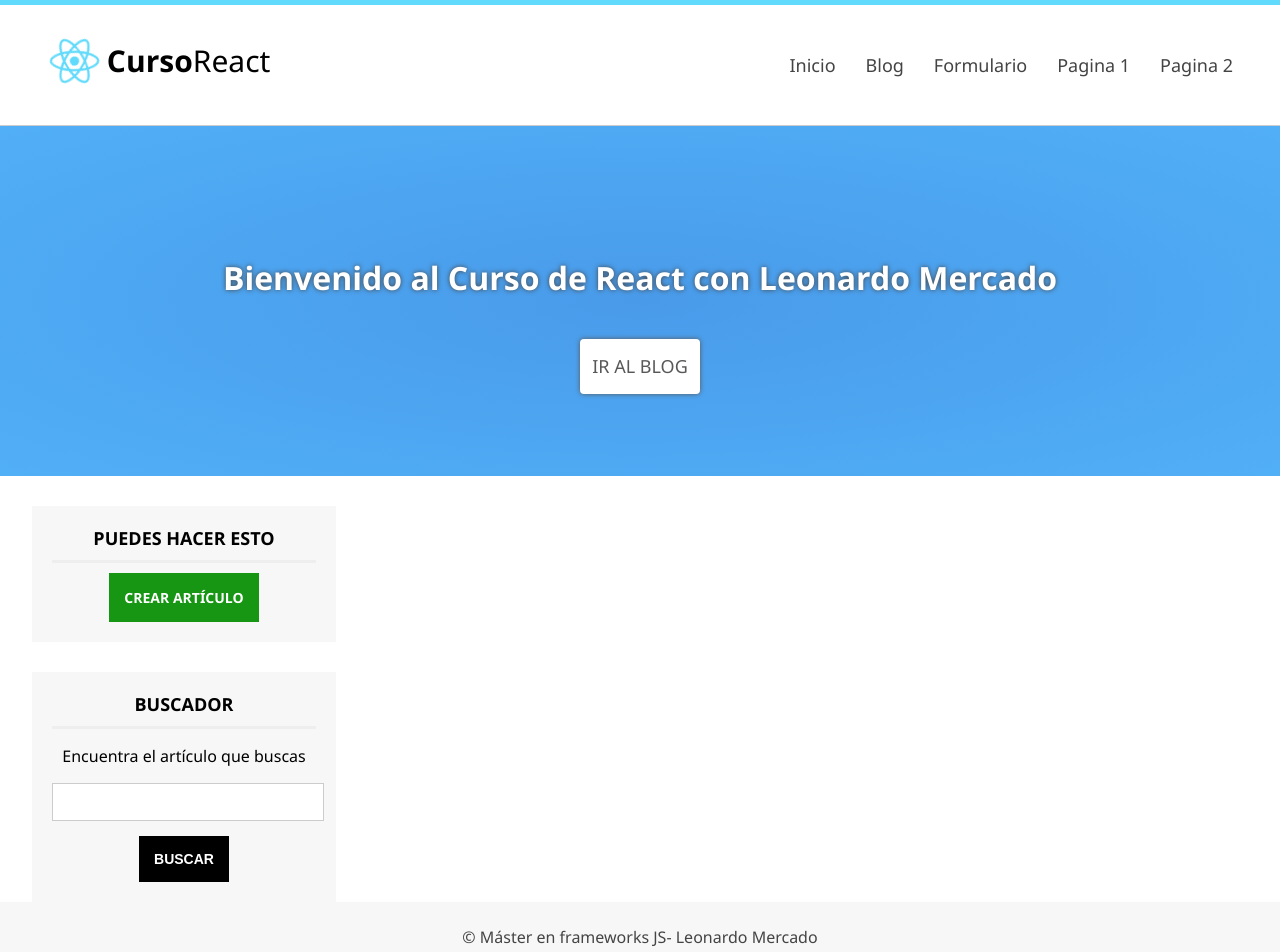
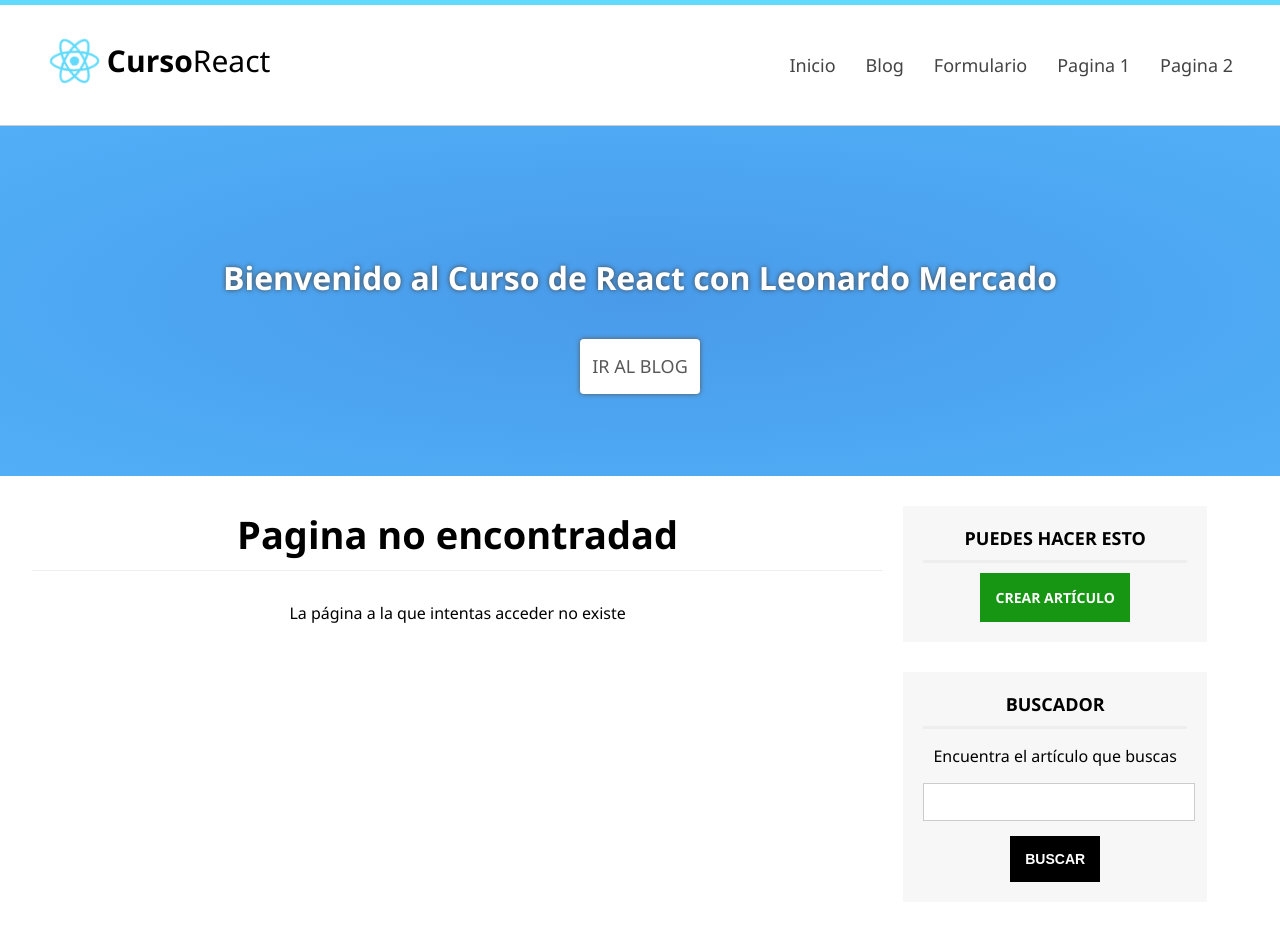
Before and after one commit to mercadol/aprendiendoreact, a React (Create React App) app: page /blog in a window 1280 px wide. Shown: the top 952 px of the page. Built offline with nearby package versions, Linux system fonts and the light colour scheme.

Commit message:
Error 404 y Rutas con condicion por url

```diff
--- a/src/Router.js
+++ b/src/Router.js
@@ -1,5 +1,6 @@
 import React, {Component} from 'react';
 import { BrowserRouter, Route, Switch } from 'react-router-dom';
+import Error from './components/Error';
 import MiComponente from './components/MiComponente';
 import Peliculas from './components/Peliculas';
 import SeccionPruebas from './components/SeccionPruebas'
@@ -15,6 +16,31 @@ class Router extends Component{
                     <Route exact path="/" component={Peliculas}/>
                     <Route exact path="/ruta-prueba" component={SeccionPruebas}/>
                     <Route exact path="/segunda-ruta" component={MiComponente}/>
+
+                    <Route exact path="/pruebas/:nombre/:apellido?" render={(props)=>{
+                        var nombre = props.match.params.nombre;
+                        var apellido = props.match.params.apellido;
+
+                        return(
+                            <div id="content">
+                                <h1 className="subheader">Pagina de pruebas</h1>
+                                <h2>
+                                {nombre &&
+                                <React.Fragment>
+                                {nombre}
+                                </React.Fragment>
+                                }
+                                {apellido &&
+                                <React.Fragment>
+                                {' '+apellido}
+                                </React.Fragment>
+                                }
+
+                                </h2>
+                            </div>
+                    )}}/>
+
+                    <Route component={Error}/>
                 </Switch>
             </BrowserRouter>
         );
--- /dev/null
+++ b/src/components/Error.js
@@ -0,0 +1,13 @@
+import React from 'react';
+
+const Error =() =>{
+    return(
+        <section id="content">
+            <h2 className="subheader"> Pagina no encontradad</h2>
+            <p> La página a la que intentas acceder no existe </p>
+
+        </section>
+    );
+}
+
+export default Error;
```
